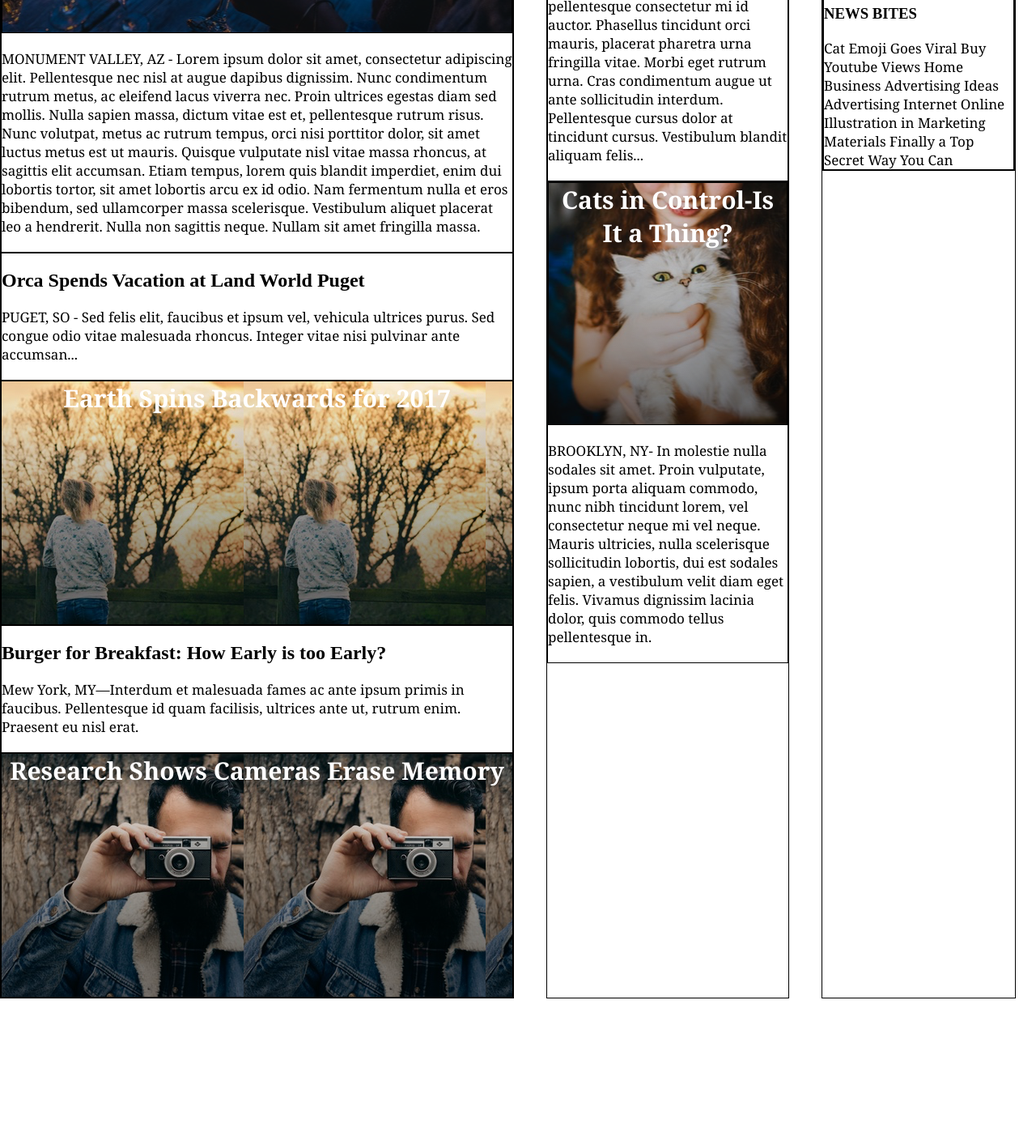
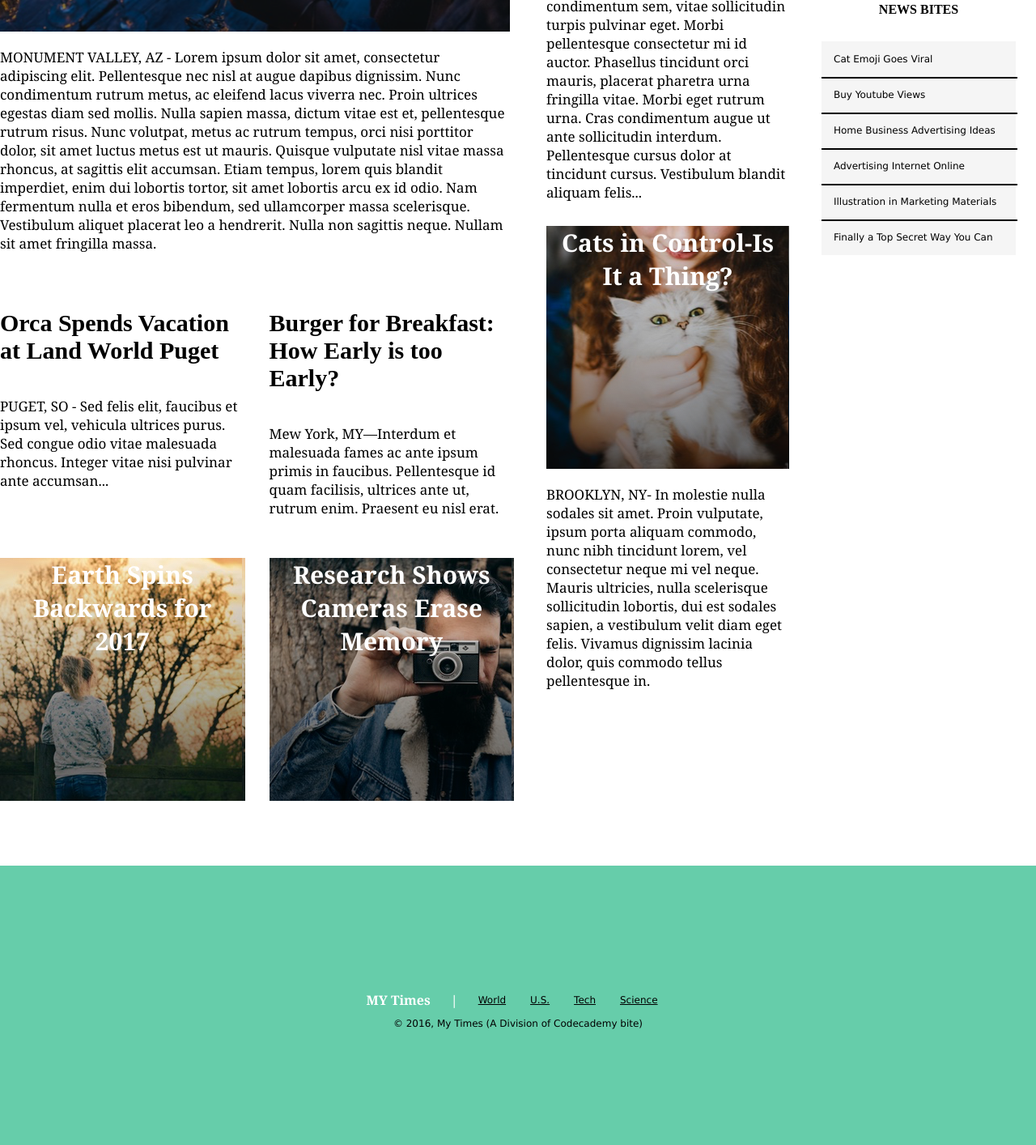
Before and after one commit to chiappet/mytimes, a plain HTML site: page index.html in a window 1280 px wide. Shown: the part 383-1797 px from the top of the page at 81% size. Before the commit the page ends 1616 px from the top, so only its background shows below. Drawn offline with Linux system fonts and the light colour scheme.

Commit message:
step 7 of project

```diff
--- a/index.html
+++ b/index.html
@@ -44,7 +44,7 @@
 
         <!-- Main Story -->
         <div class="main">
-          <div class="headline1">
+          <div class="module headline1">
             <span>Mother of Three Buys Tuna Steak at Phish Concert. Leaves, "Feeling Funny."</span>
           </div>
           <p>MONUMENT VALLEY, AZ - Lorem ipsum dolor sit amet, consectetur adipiscing elit. Pellentesque nec nisl at augue dapibus dignissim. Nunc condimentum rutrum metus, ac eleifend lacus viverra nec. Proin ultrices egestas diam sed mollis. Nulla sapien massa, dictum vitae est et, pellentesque rutrum risus. Nunc volutpat, metus ac rutrum tempus, orci nisi porttitor dolor, sit amet luctus metus est ut mauris. Quisque vulputate nisl vitae massa rhoncus, at sagittis elit accumsan. Etiam tempus, lorem quis blandit imperdiet, enim dui lobortis tortor, sit amet lobortis arcu ex id odio. Nam fermentum nulla et eros bibendum, sed ullamcorper massa scelerisque. Vestibulum aliquet placerat leo a hendrerit. Nulla non sagittis neque. Nullam sit amet fringilla massa.</p>
@@ -107,7 +107,23 @@
             <img src="./resources/images/img-news-bite.png" />
             <div class="news">
               <h3>NEWS BITES</h3>
-              <p>Cat Emoji Goes Viral Buy Youtube Views Home Business Advertising Ideas Advertising Internet Online Illustration in Marketing Materials Finally a Top Secret Way You Can</p>
+              <div class="list">
+                <ul>
+                  <li>
+                    <span><a href="#">Cat Emoji Goes Viral</a></span>
+                      <div class="horizontalLine"></div>
+                    <span><a href="#">Buy Youtube Views</a></span>
+                      <div class="horizontalLine"></div>
+                    <span><a href="#">Home Business Advertising Ideas</a></span>
+                      <div class="horizontalLine"></div>
+                    <span><a href="#">Advertising Internet Online</a></span>
+                      <div class="horizontalLine"></div>
+                    <span><a href="#">Illustration in Marketing Materials</a></span>
+                      <div class="horizontalLine"></div>
+                    <span><a href="#">Finally a Top Secret Way You Can</a></span>
+                </li>
+                </ul>
+              </div>
             </div>
           </div>
 
@@ -117,6 +133,30 @@
 
     <!-- Footer -->
 
+    <div class="footer">
+      <div class="together">
+      <div class="logo2">
+        <p>MY Times</p>
+        <span> | </span>
+      </div>
+      <div>
+        <ul>
+          <li>
+            <a  href="#">World</a>
+            <a  href="#">U.S.</a>
+            <a  href="#">Tech</a>
+            <a  href="#">Science</a>
+          </li>
+        </ul>
+      </div>
+      </div>
+        <div class="copyright">
+          <p>© 2016, My Times (A Division of Codecademy bite)</p>
+        </div>
+
+
+    </div>
+
 
   </body>
 </html>
--- a/resources/css/style.css
+++ b/resources/css/style.css
@@ -1,7 +1,7 @@
 * {
   margin: 0;
   padding: 0;
-  box-sizing: border-box;
+  /* box-sizing: border-box; */
 }
 
 /* Nav */
@@ -12,7 +12,6 @@
   font-weight: bold;
   display: flex;
   height: 60px;
-  /* margin-left: 20px; */
   margin-top: 10px;
   /* border: 1px solid black; */
   align-items: center;
@@ -25,7 +24,7 @@
   /* background-color: blue; */
   width: 100%;
   padding-left: 20px;
-  border: 1px solid black;
+  /* border: 1px solid black; */
 }
 
 .mytimes {
@@ -33,7 +32,6 @@
   color: #42d0b3;
 
 }
-
 nav {
   /* background-color: #3333; */
   width: 100%;
@@ -78,14 +76,16 @@ hr {
 .column.large {
   width: 630px;
   margin-left: 20px;
-  /* display: flex; */
 
 }
 
 .large {
   margin-right: 40px;
-  border: 1px solid black;
+  /* border: 1px solid black; */
   max-width: 635px;
+  display: flex;
+  flex-wrap: wrap;
+  justify-content: space-between;
 
 }
 
@@ -99,27 +99,36 @@ p {
 }
 
   .main {
-    border: 1px solid black;
+    width: 630px;
+    /* border: 1px solid black; */
 
   }
 
-  .main .headline1 {
-    border: 1px solid black;
-    font-family: Georgia;
-    font-weight: bold;
-    font-size: 40px;
-    color: white;
+  .module {
     background-image: url('../../resources/images/img-story-main.png');
-    margin: 0 auto;
-    padding: 0 10px;
-    /* text-align: center; */
+    background-size: cover;
+    background-repeat:no-repeat;
+    /* width: auto; */
     height: 300px;
-
-
+    position: relative;
+    text-align: center;
   }
 
+.headline1 span {
+  font-family: Georgia;
+  font-weight: bold;
+  font-size: 40px;
+  color: white;
+  margin: 0;
+  position: absolute;
+  top: 50%;
+  left: 50%;
+  font-size: 2rem;
+  transform: translate(-50%, -50%);
+  }
 
   .main p {
+    display: inline-block;
     margin-top: 20px;
     margin-bottom: 20px;
   }
@@ -127,23 +136,41 @@ p {
 /* orca */
 
   .orca {
-    border: 1px solid black;
+    /* border: 1px solid black; */
+    display: flex;
+    flex-flow: column wrap;
+    width: 300px;
+    flex-grow: 1;
+    margin-right: 15px;
+    margin-top: 30px;
+
   }
 
   .orca h2 {
     margin-top: 20px;
     margin-bottom: 20px;
+    font-size: 30px;
+    font-weight: bold;
   }
 
   .orca p {
     margin-top: 20px;
     margin-bottom: 20px;
+
   }
 
 /* fall */
 
   .fall {
-    border: 1px solid black;
+    /* border: 1px solid black; */
+    display: flex;
+    flex-flow: column wrap;
+    width: 300px;
+    order: 4;
+    flex-grow: 1;
+    margin-right: 15px;
+    margin-top: 30px;
+
   }
 
   .fall .headline2 {
@@ -162,23 +189,43 @@ p {
 /* burger */
 
   .burger {
-    border: 1px solid black;
+    /* border: 1px solid black; */
+    display: flex;
+    flex-flow: column wrap;
+    width: 300px;
+    flex-grow: 1;
+    margin-left: 15px;
+    margin-top: 30px;
+
   }
 
   .burger h2 {
     margin-top: 20px;
     margin-bottom: 20px;
+    font-size: 30px;
+    font-weight: bold;
+
   }
 
   .burger p {
     margin-top: 20px;
     margin-bottom: 20px;
+
   }
 
 /* Hipster */
 
   .hipster {
-    border: 1px solid black;
+    /* border: 1px solid black; */
+    display: flex;
+    flex-flow: column wrap;
+    width: 300px;
+    order: 5;
+    flex-grow: 1;
+    margin-left: 15px;
+    margin-top: 30px;
+    margin-bottom: 80px;
+
   }
 
   .hipster .headline3 {
@@ -198,16 +245,11 @@ p {
 
 .column.medium {
   width: 300px;
-  display: flex;
-
-
-  /* flex-wrap: wrap; */
 }
 
 .medium {
-  /* display: flex; */
   margin-right: 40px;
-  border: 1px solid black;
+  /* border: 1px solid black; */
   max-width: 300px;
   display: inline-block;
 
@@ -216,12 +258,14 @@ p {
 /* FBI */
 
   .fbi {
-    border: 1px solid black;
+    /* border: 1px solid black; */
   }
 
   .fbi h2 {
     margin-top: 20px;
     margin-bottom: 20px;
+    font-size: 30px;
+    font-weight: bold;
   }
 
   .fbi p {
@@ -232,11 +276,12 @@ p {
 /* cats */
 
   .cats {
-    border: 1px solid black;
+    /* border: 1px solid black; */
+    margin-top: 30px;
   }
 
   .cats .headline4 {
-    border: 1px solid black;
+    /* border: 1px solid black; */
     font-family: Georgia;
     font-weight: bold;
     font-size: 30px;
@@ -246,7 +291,6 @@ p {
     padding: 0 10px;
     text-align: center;
     height: 300px;
-    /* max-width: 300px; */
 
   }
 
@@ -265,25 +309,121 @@ p {
   }
 
   .small {
-    border: 1px solid black;
+    /* border: 1px solid black; */
     max-width: 240px;
-    display: inline-block;
-    /* align-items: flex-start; */
-
-
   }
 
 /* bites */
 
   .bites {
-    border: 1px solid black;
+    /* border: 1px solid black; */
+
   }
 
   .bites .news {
-    border: 1px solid black;
+    /* border: 1px solid black; */
+
   }
 
   .bites h3 {
     margin-top: 20px;
     margin-bottom: 20px;
+    text-align: center;
+    font-size: 16px;
+    font-weight: bold;
   }
+
+  .list ul {
+    list-style-type: none;
+    width: 100%;
+    background-color: WhiteSmoke;
+    margin-top: 10px;
+    display: inline-block;
+    font-family: Verdana;
+    font-size: 12px;
+    color: DimGray;
+
+  }
+
+  .list ul li {
+    position:relative;
+}
+
+
+  .list a {
+    color: black;
+    list-style: none;
+    text-decoration: none;
+    padding: 10px 0px;
+    word-wrap: normal;
+    display: inline-block;
+    padding: 15px;
+
+  }
+
+.horizontalLine {
+  position: absolute;
+  width: 100%;
+  /* height: 1px; */
+  border: .5px solid black;
+}
+
+.footer {
+  background-color: MediumAquamarine;
+  margin: auto;
+  font-family: Verdana;
+  font-size: 12px;
+  height: 345px;
+  display: flex;
+  flex-direction: column;
+  justify-content: center;
+  align-items: center;
+  /* text-align: center; */
+}
+
+.together {
+  display: flex;
+}
+
+.logo2 {
+  display: flex;
+  align-items: center;
+
+}
+
+ .logo2 p {
+  font-family: Georgia;
+  font-size: 16px;
+  font-weight: bold;
+  color: white;
+}
+
+.logo2 span {
+ font-family: Georgia;
+ font-size: 16px;
+ font-weight: bold;
+ color: white;
+ margin-left: 25px;
+ margin-right: 10px;
+}
+
+.footer ul li {
+  list-style: none;
+  /* margin-bottom: 10px; */
+  display: flex;
+  position: relative;
+}
+
+.footer a {
+  color: black;
+  /* text-decoration: none; */
+  /* padding: 10px 0px;
+  word-wrap: normal; */
+  padding: 15px;
+}
+
+.footer .copyright p {
+  font-family: Verdana;
+  font-size: 12px;
+  /* display: flex; */
+}
```
